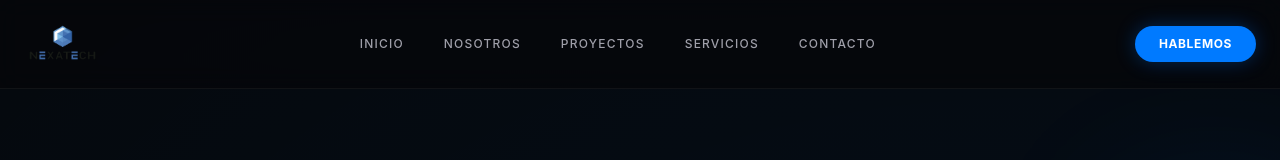
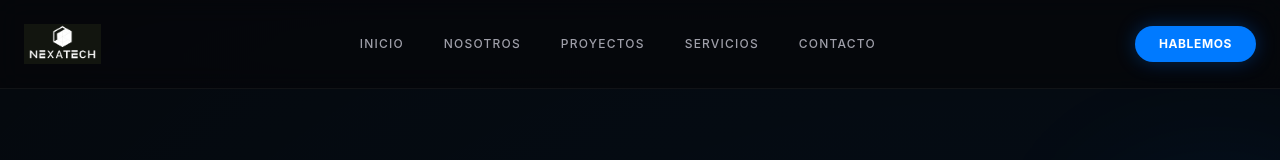
Before and after one commit to Proyectos-Nexatech/portafolio, a React (Vite) app: page / in a window 1280 px wide. Shown: the top 160 px of the page. Built offline with nearby package versions, Linux system fonts and the light colour scheme.

Commit message:
Update logo to Logo Nexa.jpg

```diff
--- a/src/App.tsx
+++ b/src/App.tsx
@@ -32,7 +32,7 @@ const Navbar = () => {
     <nav className="fixed top-0 left-0 w-full z-50 px-6 py-4 md:py-6 bg-bg/80 backdrop-blur-md border-b border-white/5">
       <div className="max-w-7xl mx-auto flex items-center justify-between">
         <div className="flex items-center gap-3 cursor-pointer" onClick={() => scrollToSection('home')}>
-          <img src="/Logo Nexa.png" alt="Nexatech Logo" className="h-10 w-auto object-contain" />
+          <img src="/Logo Nexa.jpg" alt="Nexatech Logo" className="h-10 w-auto object-contain" />
         </div>
 
         {/* Desktop Menu */}
@@ -396,7 +396,7 @@ export default function App() {
       <footer className="py-20 px-6 border-t border-white/5">
         <div className="max-w-7xl mx-auto flex flex-col md:flex-row items-center justify-between gap-10">
           <div className="flex items-center gap-3">
-            <img src="/Logo Nexa.png" alt="Nexatech Logo" className="h-8 w-auto object-contain opacity-80 hover:opacity-100 transition-opacity" />
+            <img src="/Logo Nexa.jpg" alt="Nexatech Logo" className="h-8 w-auto object-contain opacity-80 hover:opacity-100 transition-opacity" />
           </div>
           <p className="text-zinc-500 text-sm">
             © {new Date().getFullYear()} Nexatech. Todos los derechos reservados.
```
Also changed, not shown: public/Logo Nexa.jpg (added), public/Logo Nexa.png (deleted).
